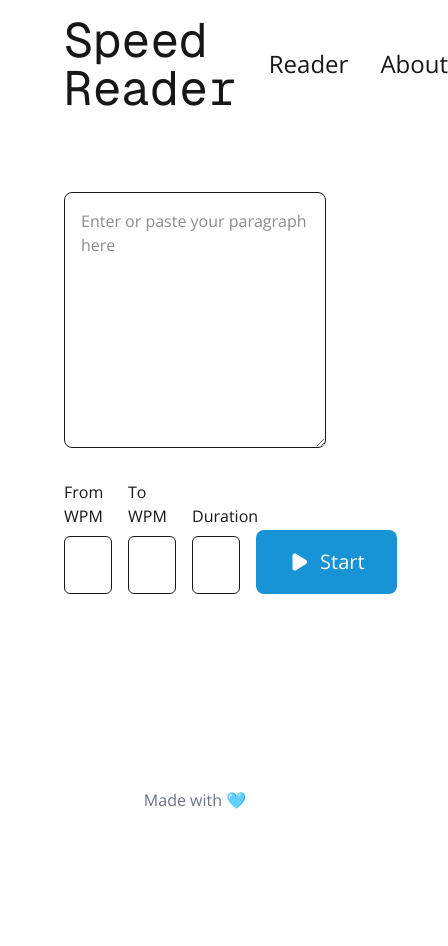
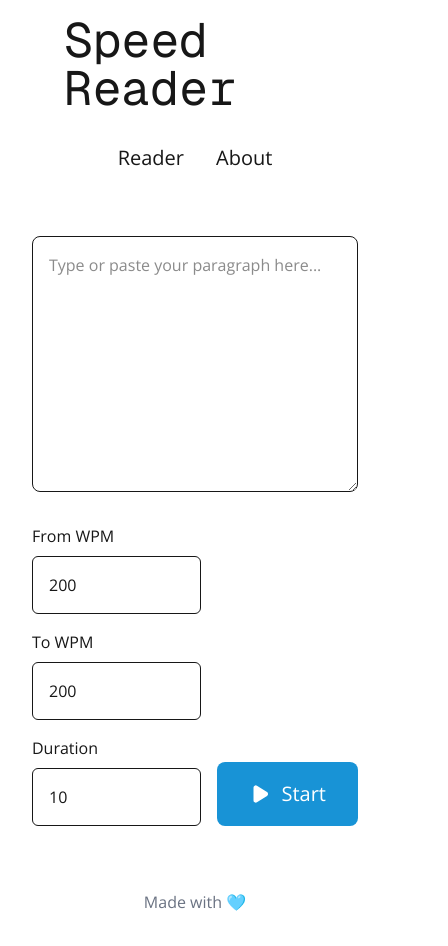
Before and after one commit to BernardMoy/Speed-Reader-II, a Next.js app: page / in a window 390 px wide. Shown: the whole page, 448 px wide, since content can reach past the window. Before the commit the page ends 844 px from the top, so only its background shows below. Built offline with nearby package versions, Linux system fonts and the light colour scheme.

Commit message:
Responsive layout

```diff
--- a/app/components/Content.tsx
+++ b/app/components/Content.tsx
@@ -160,7 +160,7 @@ export const Content = () => {
       {!playing && (
         <textarea
           id="main-textfield"
-          placeholder="Enter or paste your paragraph here"
+          placeholder="Type or paste your paragraph here..."
           value={text}
           onChange={(t) => setText(t.target.value)}
           className="h-64 min-h-[4em] p-4 rounded-lg outline-none border focus:border-2 focus:border-primary"
@@ -174,11 +174,12 @@ export const Content = () => {
       <div className="flex flex-row items-end justify-start gap-4 ">
         {/* The from, to, duration buttons */}
 
-        <div className="flex flex-row grow items-end justify-start gap-4">
+        <div className="flex flex-col sm:flex-row grow items-start justify-start gap-4">
           {
             <CustomInput
               label="From WPM"
               value={initialWpm}
+              disabled={playing}
               onChange={(n) => setInitialWpm(Number(n.target.value))}
             />
           }
@@ -186,6 +187,7 @@ export const Content = () => {
             <CustomInput
               label="To WPM"
               value={finalWpm}
+              disabled={playing}
               onChange={(n) => setFinalWpm(Number(n.target.value))}
             />
           }
@@ -193,6 +195,7 @@ export const Content = () => {
             <CustomInput
               label="Duration"
               value={duration}
+              disabled={playing}
               onChange={(n) => setDuration(Number(n.target.value))}
             />
           }
--- a/app/components/CustomInput.tsx
+++ b/app/components/CustomInput.tsx
@@ -1,10 +1,12 @@
 export const CustomInput = ({
   label,
   value,
+  disabled,
   onChange,
 }: {
   label: string;
   value: number;
+  disabled: boolean;
   onChange: (n: any) => void;
 }) => {
   const id: string = label.replaceAll(" ", "-").toLowerCase();
@@ -15,6 +17,7 @@ export const CustomInput = ({
       <input
         type="number"
         id={id}
+        disabled={disabled}
         value={value}
         onChange={onChange}
         className="outline-none w-full border rounded-md focus:border-2 focus:border-primary p-4"
--- a/app/components/Topbar.tsx
+++ b/app/components/Topbar.tsx
@@ -6,7 +6,7 @@ export const Topbar = () => {
   const pathname: string = usePathname();
 
   return (
-    <div className="flex flex-row gap-8 items-center">
+    <div className="flex x flex-col sm:flex-row gap-8 items-center">
       {/* The title */}
       <h1 className="text-5xl font-mono grow">Speed Reader</h1>
       {/* The navigation bar */}
@@ -15,7 +15,7 @@ export const Topbar = () => {
           href="/"
           className={`${
             pathname === "/" ? "" : ""
-          } hover:underline hover:text-primary active:opacity-80 text-2xl`}
+          } hover:underline hover:text-primary active:opacity-80 text-xl`}
         >
           Reader
         </Link>
@@ -23,7 +23,7 @@ export const Topbar = () => {
           href="/about"
           className={`${
             pathname === "/" ? "" : ""
-          } hover:underline hover:text-primary active:opacity-80 text-2xl`}
+          } hover:underline hover:text-primary active:opacity-80 text-xl`}
         >
           About
         </Link>
--- a/app/layout.tsx
+++ b/app/layout.tsx
@@ -39,8 +39,8 @@ export default function RootLayout({
         <header className="px-16 py-4">
           <Topbar />
         </header>
-        <hr className="h-[0.5] bg-gray-300 border-0" />
-        <div className="grow px-16 py-8 ">{children}</div>
+        <hr className="h-[0.5] shrink-0 bg-gray-300 border-0 w-full" />
+        <div className="grow px-8 sm:px-16 py-4 sm:py-8 ">{children}</div>
         <footer className="py-8 px-8 w-full flex justify-center">
           {<Footer />}
         </footer>
```
